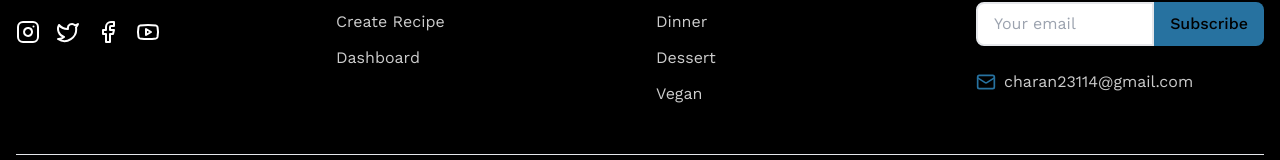
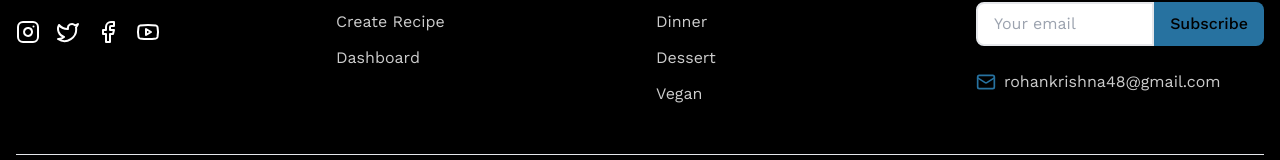
Before and after one commit to yashwanth535/Fusion-Frontend, a React (Vite) app: page /contact in a window 1280 px wide. Shown: the part 1417-1577 px from the top of the page. Built offline with nearby package versions, Linux system fonts and the light colour scheme; no server answers.

Commit message:
Changed email

```diff
--- a/src/components/Footer.tsx
+++ b/src/components/Footer.tsx
@@ -104,8 +104,8 @@ const Footer = () => {
             </div>
             <div className="mt-6 flex items-center gap-2">
               <Mail className="h-5 w-5 text-primary" />
-              <a href="mailto:charan23114@gmail.com" className="text-white-100 hover:text-primary transition-colors">
-                charan23114@gmail.com
+              <a href="mailto:rohankrishna48@gmail.com" className="text-white-100 hover:text-primary transition-colors">
+                rohankrishna48@gmail.com
               </a>
             </div>
           </div>
--- a/src/pages/Contact.tsx
+++ b/src/pages/Contact.tsx
@@ -218,9 +218,9 @@ const Contact = () => {
                     <div>
                       <h3 className="text-18-bold text-black mb-1">Email Us</h3>
                       <p className="text-16-regular text-black-100 mb-2">For general inquiries:</p>
-                      <a href="mailto:charan23114@gmail.com" className="text-primary hover:underline">contact@flavourfusion.com</a>
+                      <a href="mailto:rohankrishna48@gmail.com" className="text-primary hover:underline">contact@flavourfusion.com</a>
                       <p className="text-16-regular text-black-100 mt-2 mb-2">For support:</p>
-                      <a href="mailto:charan23114@gmail.com" className="text-primary hover:underline">support@flavourfusion.com</a>
+                      <a href="mailto:rohankrishna48@gmail.com" className="text-primary hover:underline">support@flavourfusion.com</a>
                     </div>
                   </div>
                 </div>
```
